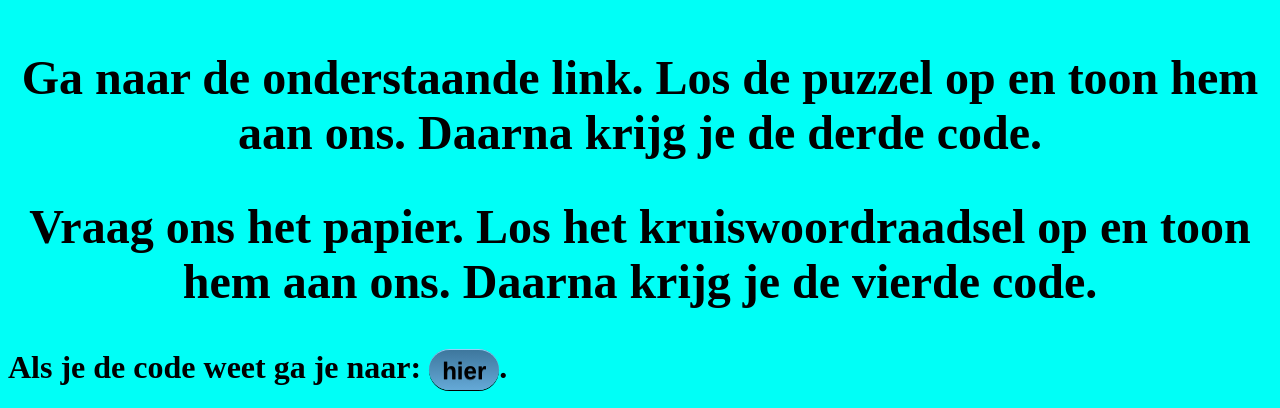
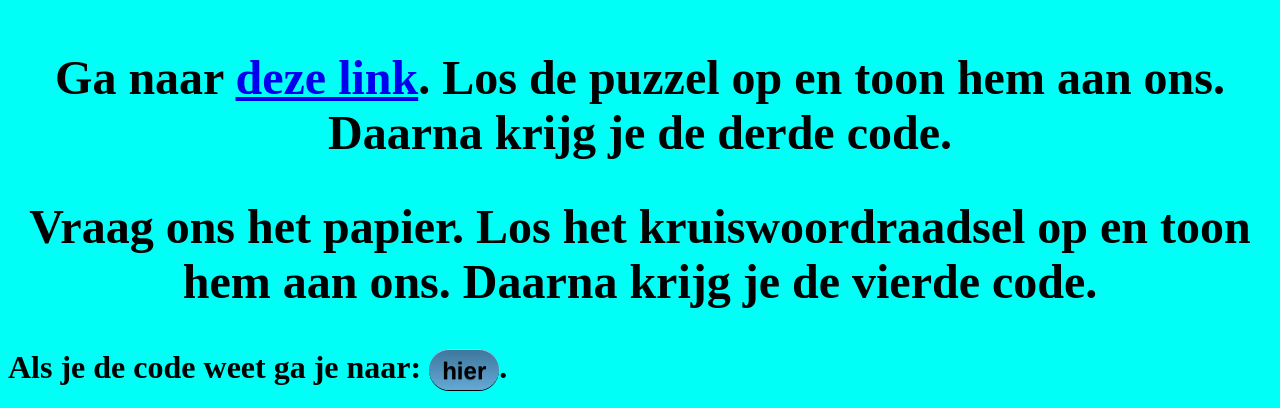
Before and after one commit to 1and1is3/spellingquiz, a plain HTML site: page index.html in a window 1280 px wide. Shown: the part 1559-1967 px from the top of the page. Drawn offline with Linux system fonts and the light colour scheme; grey boxes are pictures that could not be loaded.

Commit message:
Update index.html

```diff
--- a/index.html
+++ b/index.html
@@ -5,4 +5,4 @@
     <center><iframe src="https://forkphorus.github.io/embed.html?id=805040579&auto-start=false" width="50%" height="80%" allowfullscreen="true" allowtransparency="true" style="border:none;"></iframe></center>
     <center><h2>Speel de tweede game. Daarna krijg je een code.</h2></center>
     <center><iframe src="https://forkphorus.github.io/embed.html?id=754047619&auto-start=false" width="50%" height="80%" allowfullscreen="true" allowtransparency="true" style="border:none;"></iframe></center>
-    <center><h2>Ga naar de onderstaande link. Los de puzzel op en toon hem aan ons. Daarna krijg je de derde code.</h2></center><center><h2>Vraag ons het papier. Los het kruiswoordraadsel op en toon hem aan ons. Daarna krijg je de vierde code.</h2></center><h1>Als je de code weet ga je naar: <a href="https://forkphorus.github.io/app.html?id=792142225" class="button">hier</a>.<h1>
+    <center><h2>Ga naar <a href="https://www.educaplay.com/game/13776301-spelling.html">deze link</a>. Los de puzzel op en toon hem aan ons. Daarna krijg je de derde code.</h2></center><center><h2>Vraag ons het papier. Los het kruiswoordraadsel op en toon hem aan ons. Daarna krijg je de vierde code.</h2></center><h1>Als je de code weet ga je naar: <a href="https://forkphorus.github.io/app.html?id=792142225" class="button">hier</a>.<h1>
```
